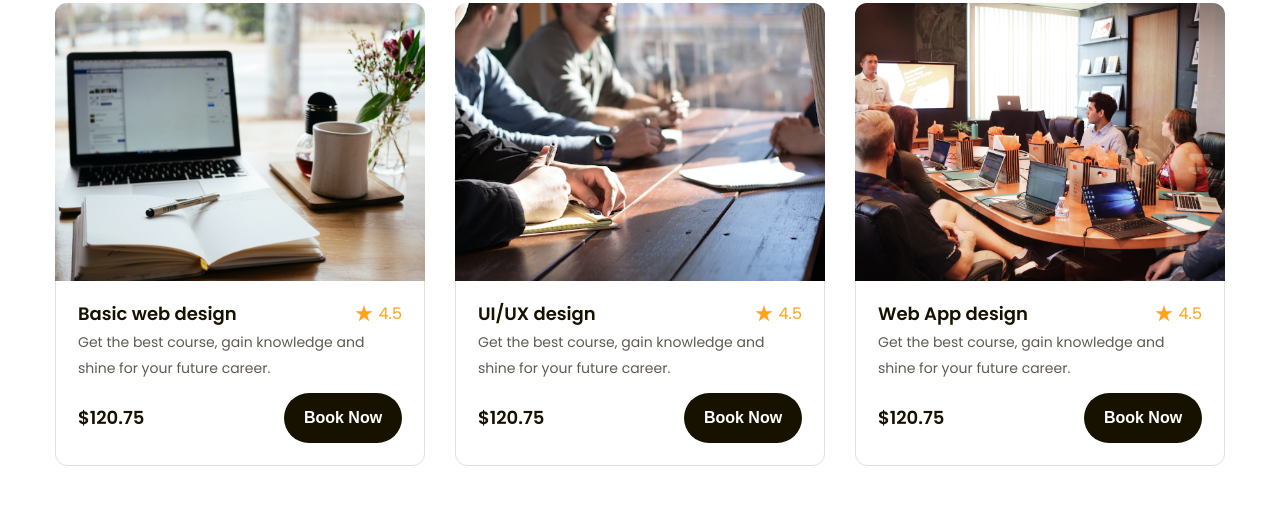
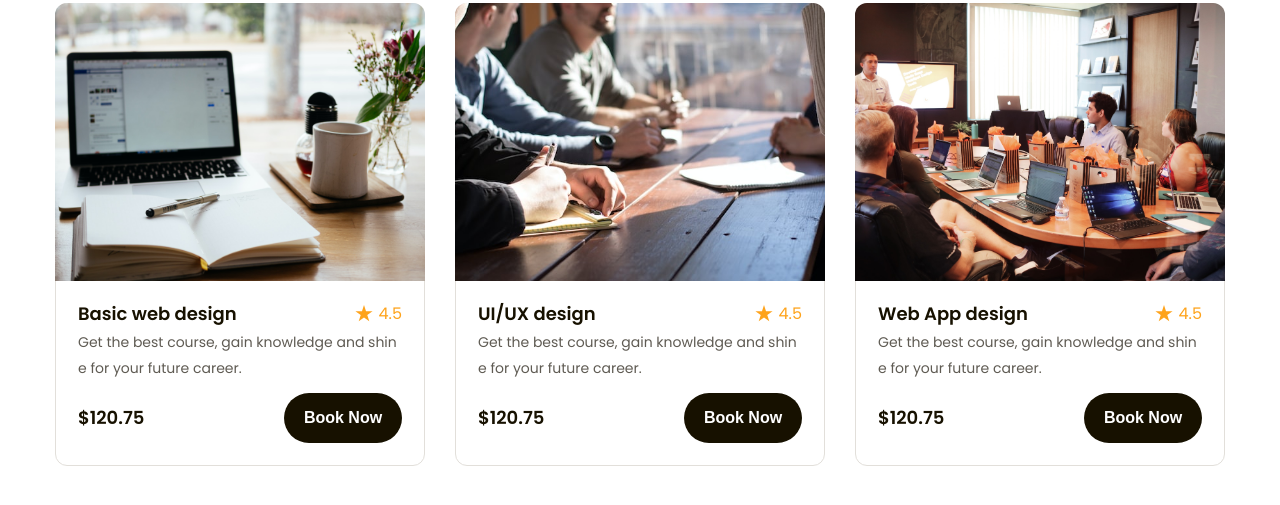
Before and after one commit to TRANTUANANH2810/TA_project_02_Education-Platform-Website, a plain HTML site: page index.html in a window 1280 px wide. Shown: the part 1276-1781 px from the top of the page. Drawn offline with Linux system fonts and the light colour scheme.

Commit message:
Complete the Popular section

```diff
--- a/assets/css/style.css
+++ b/assets/css/style.css
@@ -21,6 +21,23 @@ body {
     max-width: calc(100% - 48px);
     margin-left: auto;
     margin-right: auto;
+}
+
+.line-clamp {
+    /* an so dong neu so dong vuot qua 1 dong */
+    display: -webkit-box;
+    -webkit-line-clamp: var(--line-clamp, 1); /* toi da 1 dong*/
+    -webkit-box-orient: vertical;
+    overflow: hidden;
+}
+
+.line-clamp.line-2 {
+    --line-clamp: 2;
+}
+
+/* bloai bỏ khoảng cách */
+.break-all {
+    word-break: break-all;
 }
 
 a {
@@ -361,6 +378,7 @@ a {
     font-size: 1.8rem;
     line-height: 1.67;
     color: #171100;
+    padding-right: 4px;
 }
 
 .popular .rating .value {
--- a/index.html
+++ b/index.html
@@ -203,7 +203,7 @@
                             </a>
                             <div class="info">
                                 <div class="head">
-                                    <h3 class="title">
+                                    <h3 class="title line-clamp break-all">
                                         <a href="#!">Basic web design</a>
                                     </h3>
                                     <div class="rating">
@@ -215,7 +215,7 @@
                                         <spam class="value">4.5</spam>
                                     </div>
                                 </div>
-                                <p class="desc">
+                                <p class="desc line-clamp line-2 break-all">
                                     Get the best course, gain knowledge and
                                     shine for your future career.
                                 </p>
@@ -240,7 +240,7 @@
                             </a>
                             <div class="info">
                                 <div class="head">
-                                    <h3 class="title">
+                                    <h3 class="title line-clamp break-all">
                                         <a href="#!">UI/UX design</a>
                                     </h3>
                                     <div class="rating">
@@ -252,7 +252,7 @@
                                         <spam class="value">4.5</spam>
                                     </div>
                                 </div>
-                                <p class="desc">
+                                <p class="desc line-clamp line-2 break-all">
                                     Get the best course, gain knowledge and
                                     shine for your future career.
                                 </p>
@@ -277,7 +277,7 @@
                             </a>
                             <div class="info">
                                 <div class="head">
-                                    <h3 class="title">
+                                    <h3 class="title line-clamp break-all">
                                         <a href="#!">Web App design</a>
                                     </h3>
                                     <div class="rating">
@@ -289,7 +289,7 @@
                                         <spam class="value">4.5</spam>
                                     </div>
                                 </div>
-                                <p class="desc">
+                                <p class="desc line-clamp line-2 break-all">
                                     Get the best course, gain knowledge and
                                     shine for your future career.
                                 </p>
```
